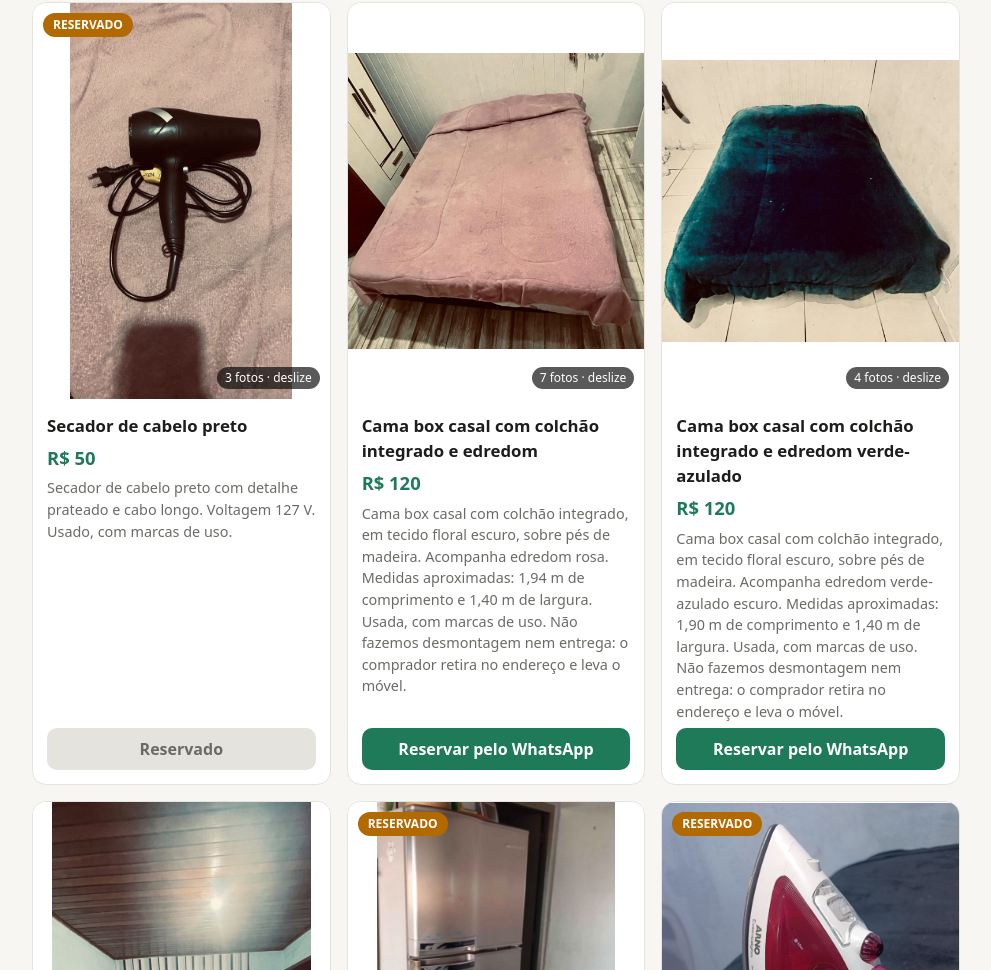
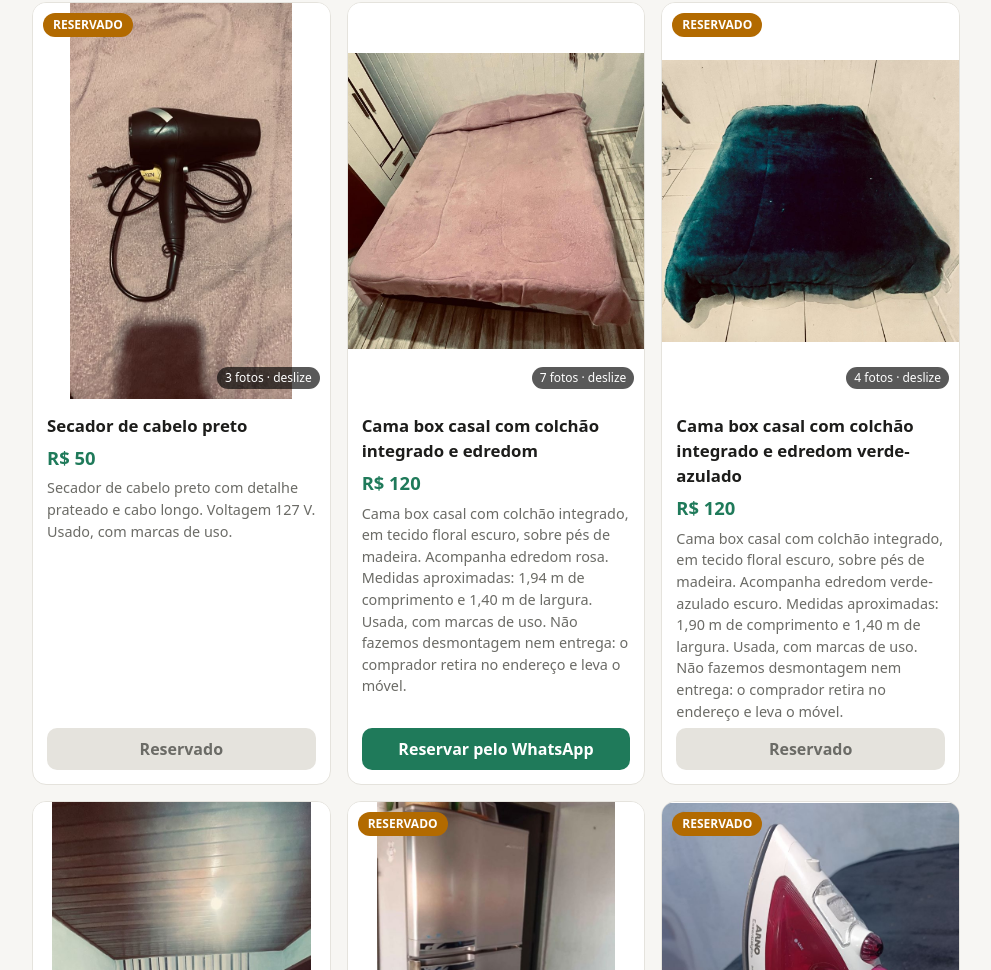
Before and after one commit to wavila88/VentaGaragem, a plain HTML site: page index.html in a window 1280 px wide. Shown: the part 3522-4492 px from the top of the page, without its empty margins (144-1135 px from the left). Drawn offline with Linux system fonts and the light colour scheme.

Commit message:
Cama azul apartada por paulo y armario pequenio apartado por Hayde

```diff
--- a/index.html
+++ b/index.html
@@ -85,7 +85,7 @@ const ITEMS = [
   {nome:"Armário grande com 4 portas e 2 gavetas", categoria:"Armários", preco:79, estado:"reservado", fotos:["fotos/armario-grande-1.jpg","fotos/armario-grande-2.jpg","fotos/armario-grande-3.jpg","fotos/armario-grande-4.jpg","fotos/armario-grande-5.jpg","fotos/armario-grande-6.jpg"], desc:"Armário grande e completo, em branco com acabamento marrom, com 4 portas e 2 gavetas. Por dentro tem barras para cabides e prateleiras. Medidas aproximadas: 1,85 m de altura e 1,05 m de largura. Usado, com marcas de uso. Não fazemos desmontagem nem entrega: o comprador retira no endereço e leva o móvel."},
   {nome:"Secador de cabelo preto", categoria:"Eletrodomésticos", preco:50, estado:"reservado", fotos:["fotos/secador-1.jpg","fotos/secador-2.jpg","fotos/secador-3.jpg"], desc:"Secador de cabelo preto com detalhe prateado e cabo longo. Voltagem 127 V. Usado, com marcas de uso."},
   {nome:"Cama box casal com colchão integrado e edredom", categoria:"Camas", preco:120, estado:"disponivel", fotos:["fotos/cama-3.jpg","fotos/cama-4.jpg","fotos/cama-5.jpg","fotos/cama-1.jpg","fotos/cama-2.jpg","fotos/cama-6.jpg","fotos/cama-7.jpg"], desc:"Cama box casal com colchão integrado, em tecido floral escuro, sobre pés de madeira. Acompanha edredom rosa. Medidas aproximadas: 1,94 m de comprimento e 1,40 m de largura. Usada, com marcas de uso. Não fazemos desmontagem nem entrega: o comprador retira no endereço e leva o móvel."},
-  {nome:"Cama box casal com colchão integrado e edredom verde-azulado", categoria:"Camas", preco:120, estado:"disponivel", fotos:["fotos/cama2-3.jpg","fotos/cama2-4.jpg","fotos/cama2-1.jpg","fotos/cama2-2.jpg"], desc:"Cama box casal com colchão integrado, em tecido floral escuro, sobre pés de madeira. Acompanha edredom verde-azulado escuro. Medidas aproximadas: 1,90 m de comprimento e 1,40 m de largura. Usada, com marcas de uso. Não fazemos desmontagem nem entrega: o comprador retira no endereço e leva o móvel."},
+  {nome:"Cama box casal com colchão integrado e edredom verde-azulado", categoria:"Camas", preco:120, estado:"reservado", fotos:["fotos/cama2-3.jpg","fotos/cama2-4.jpg","fotos/cama2-1.jpg","fotos/cama2-2.jpg"], desc:"Cama box casal com colchão integrado, em tecido floral escuro, sobre pés de madeira. Acompanha edredom verde-azulado escuro. Medidas aproximadas: 1,90 m de comprimento e 1,40 m de largura. Usada, com marcas de uso. Não fazemos desmontagem nem entrega: o comprador retira no endereço e leva o móvel."},
   {nome:"Mosquiteiro portátil dobrável para cama", categoria:"Casa", preco:49, estado:"disponivel", fotos:["fotos/mosquiteiro-1.jpg","fotos/mosquiteiro-2.jpg","fotos/mosquiteiro-3.jpg"], desc:"Mosquiteiro para cama portátil, tipo tenda protetora contra mosquitos e pernilongos, dobrável (rede mosquiteira). Cor branca com detalhes azuis. Medidas: 165 x 190 x 80 cm."},
   {nome:"Geladeira Continental Copacabana duplex (1,70 m)", categoria:"Eletrodomésticos", preco:230, estado:"reservado", fotos:["fotos/geladeira-1.jpg","fotos/geladeira-2.jpg","fotos/geladeira-3.jpg","fotos/geladeira-4.jpg","fotos/geladeira-5.jpg"], desc:"Geladeira Continental Copacabana duplex (freezer em cima), cor prata, com 1,70 m de altura e voltagem 110 V. Por dentro tem prateleiras, gaveta de legumes e prateleiras na porta. Usada, com marcas de uso. Não fazemos entrega: o comprador retira no endereço e leva o eletrodoméstico."},
   {nome:"Ferro a vapor Arno Essentialgliss", categoria:"Eletrodomésticos", preco:50, estado:"reservado", fotos:["fotos/ferro-1.jpg","fotos/ferro-2.jpg","fotos/ferro-3.jpg"], desc:"Ferro a vapor Arno Essentialgliss, branco e rosa, com função Boost de vapor e sistema anti-calcário. Voltagem 127 V e potência de 1200 W. Usado, com marcas de uso."}
```
